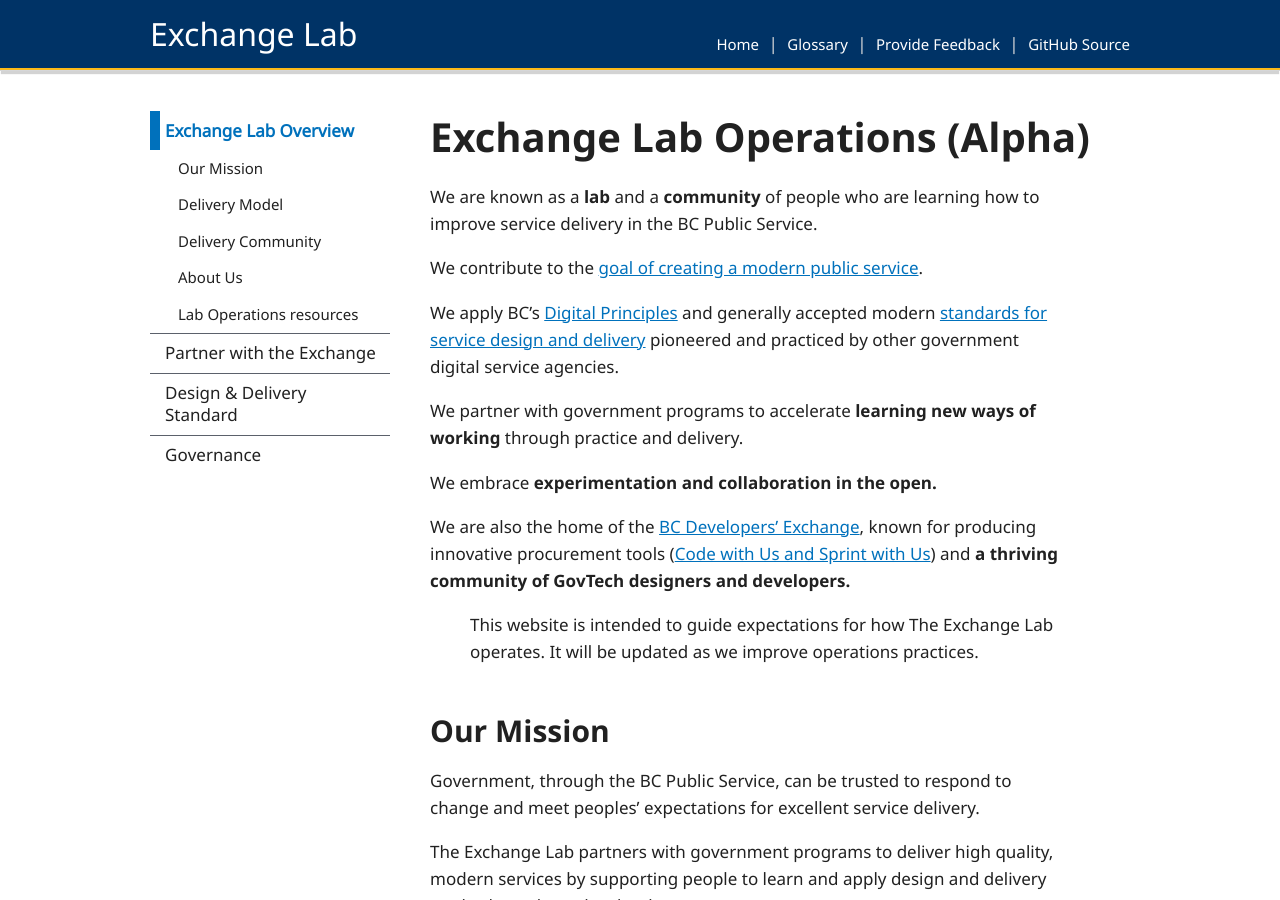
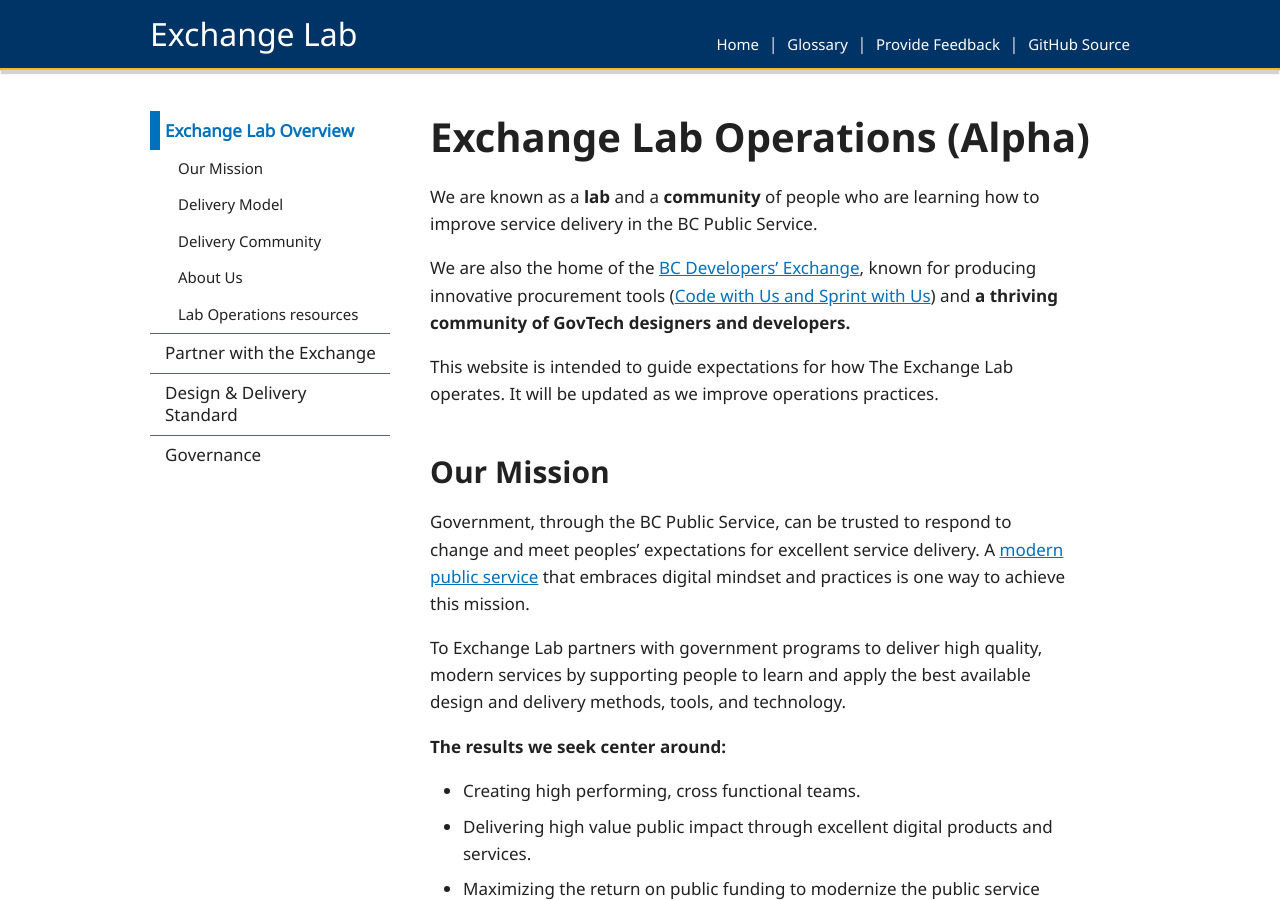
Before and after one commit to HeatherRemacle/exchangelabops, a Jekyll site: the page built from pages/index.md, in a window 1280 px wide and 900 px high. Built offline with Jekyll 4.4.1, drawn with Linux system fonts in a browser that asks for light colours; some of the changed text lies outside the part shown.

Commit message:
Update index.md

```diff
--- a/pages/index.md
+++ b/pages/index.md
@@ -20,22 +20,14 @@ subnav:
 ---
 We are known as a **lab** and a **community** of people who are learning how to improve service delivery in the BC Public Service.
 
-We contribute to the [goal of creating a modern public service](http://whereideaswork.gov.bc.ca/modern/).
-
-We apply BC's [Digital Principles](https://digital.gov.bc.ca/digital-principles/) and generally accepted modern [standards for service design and delivery](/standard) pioneered and practiced by other government digital service agencies.
-
-We partner with government programs to accelerate **learning new ways of working** through practice and delivery.
-
-We embrace **experimentation and collaboration in the open.**
-
 We are also the home of the [BC Developers' Exchange](https://bcdevexchange.org/), known for producing innovative procurement tools ([Code with Us and Sprint with Us](https://digital.gov.bc.ca/marketplace)) and **a thriving community of GovTech designers and developers.**
 
-> This website is intended to guide expectations for how The Exchange Lab operates. It will be updated as we improve operations practices.
+This website is intended to guide expectations for how The Exchange Lab operates. It will be updated as we improve operations practices.
 
 ## Our Mission
-Government, through the BC Public Service, can be trusted to respond to change and meet peoples' expectations for excellent service delivery.
+Government, through the BC Public Service, can be trusted to respond to change and meet peoples' expectations for excellent service delivery. A [modern public service](http://whereideaswork.gov.bc.ca/modern/) that embraces digital mindset and practices is one way to achieve this mission.
 
-The Exchange Lab partners with government programs to deliver high quality, modern services by supporting people to learn and apply design and delivery methods, tools, and technology.
+To  Exchange Lab partners with government programs to deliver high quality, modern services by supporting people to learn and apply the best available design and delivery methods, tools, and technology.
 
 **The results we seek center around:**
 - Creating high performing, cross functional teams.
```
Also changed, not shown: other parts of pages/index.md (+12 -3 lines).
